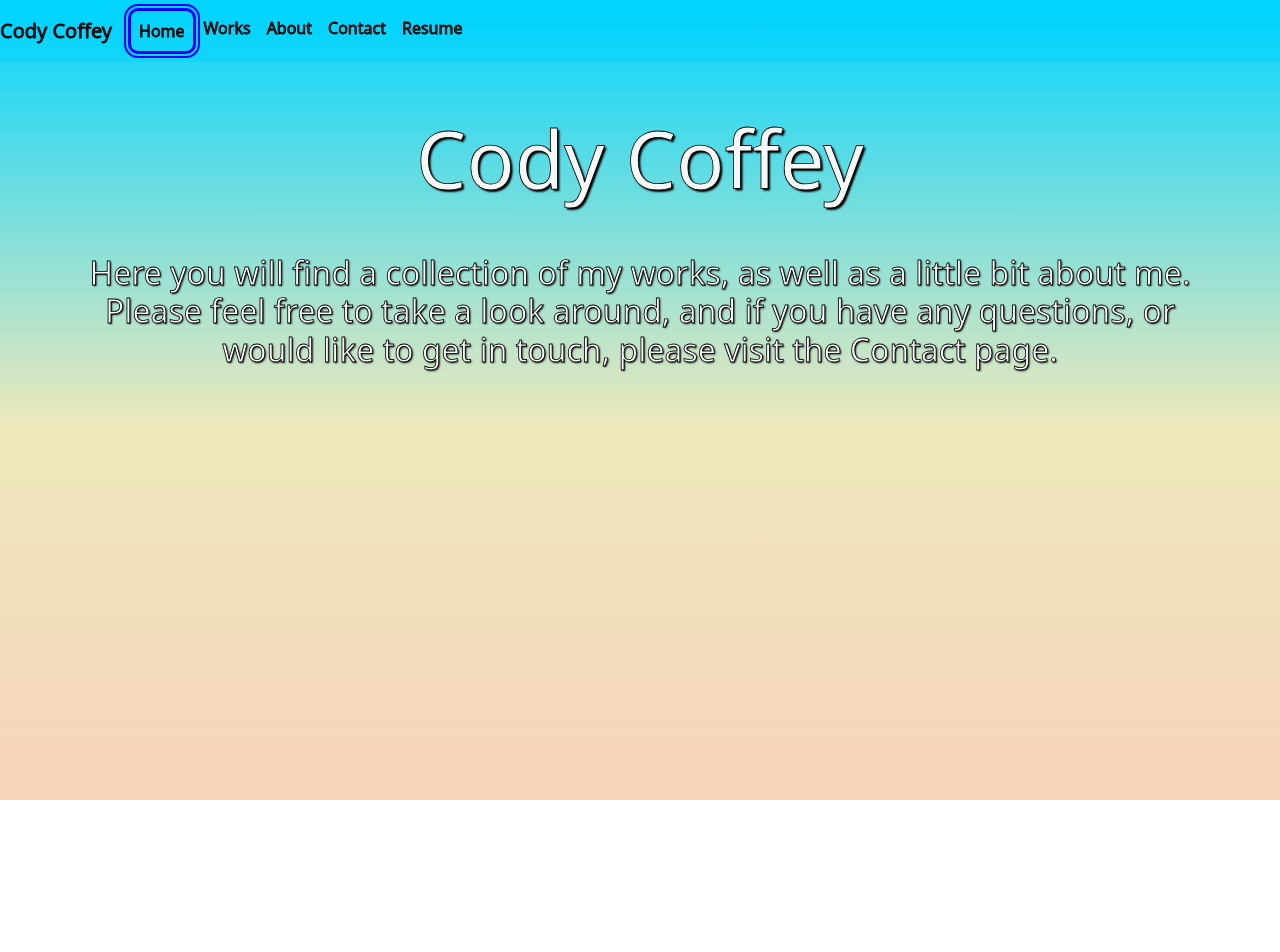
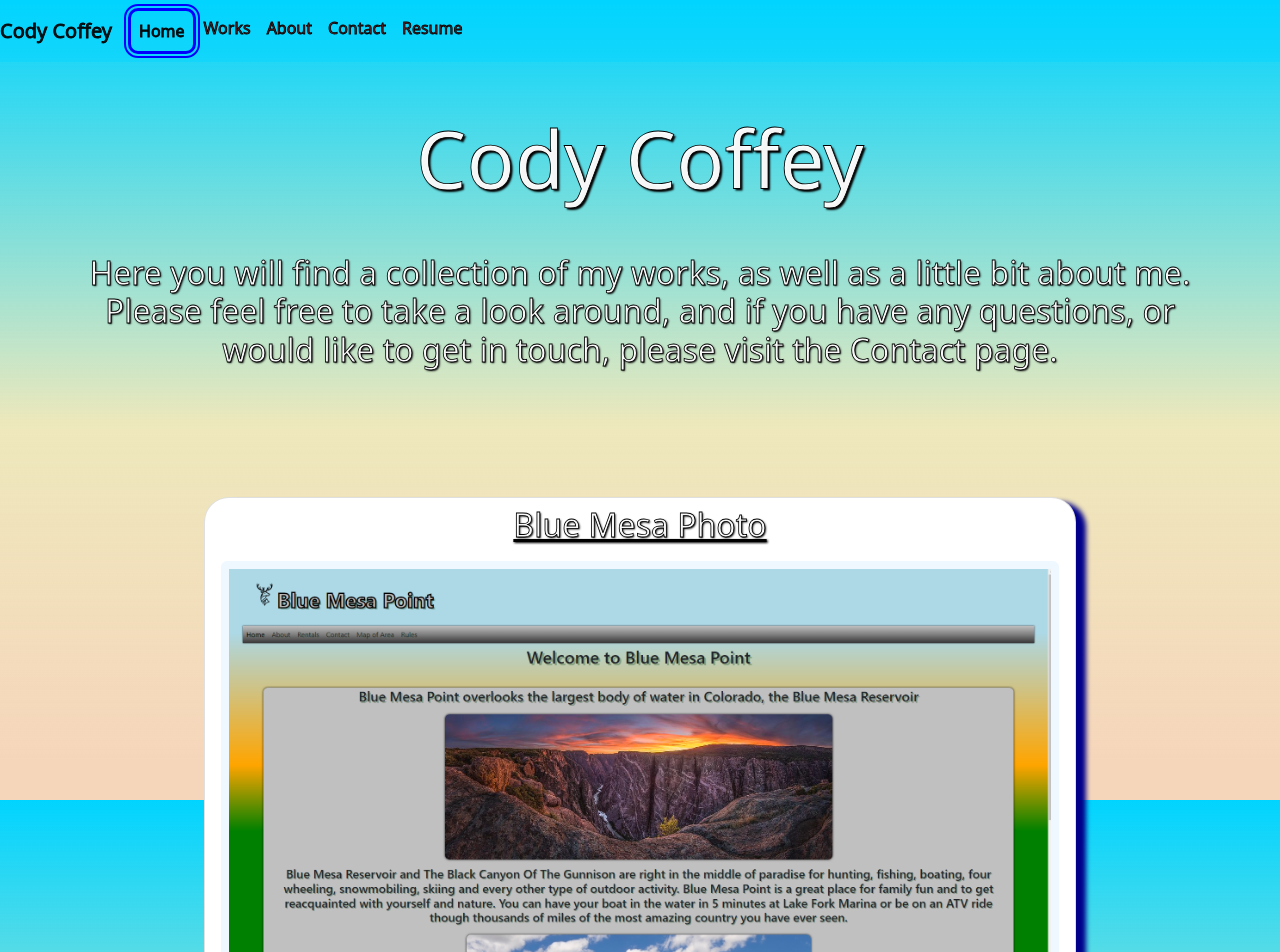
Before and after one commit to ccoff1798/PortfolioReact, a React (Vite) app: page /#/Works in a window 1280 px wide. Shown: the top 952 px of the page. Before the commit the page ends 800 px from the top, so only its background shows below. Built offline with nearby package versions, Linux system fonts and the light colour scheme.

Commit message:
edited card size

```diff
--- a/src/pages/Home.jsx
+++ b/src/pages/Home.jsx
@@ -8,6 +8,7 @@ export default function Home() {
       <h2 className = "home-text">
         Here you will find a collection of my works, as well as a little bit about me. Please feel free to take a look around, and if you have any questions, or would like to get in touch, please visit the Contact page.
       </h2>
+      <Cards />
     </div>
   );
 }
--- a/src/style/style.css
+++ b/src/style/style.css
@@ -16,6 +16,7 @@ body {
   background-repeat: no-repeat;       /* Prevent the background from repeating */
   background-attachment: fixed;        /* Fix the background relative to the viewport */
   background-size: cover;              /* Ensure background covers the entire element */
+
 }
 
 a{
@@ -84,6 +85,7 @@ img {
   margin-bottom: 6rem;
 
 }
+
 .card-title{
  text-decoration: underline;
  text-align: center;
@@ -111,9 +113,11 @@ img {
 }
 
 .list-group {
-  margin: 2rem;
+  margin: auto;
   padding: 1rem;
   border-radius: 25px;
+  width: 75%;
+  justify-content: center;
 }
 
 .list-group-item {
```
